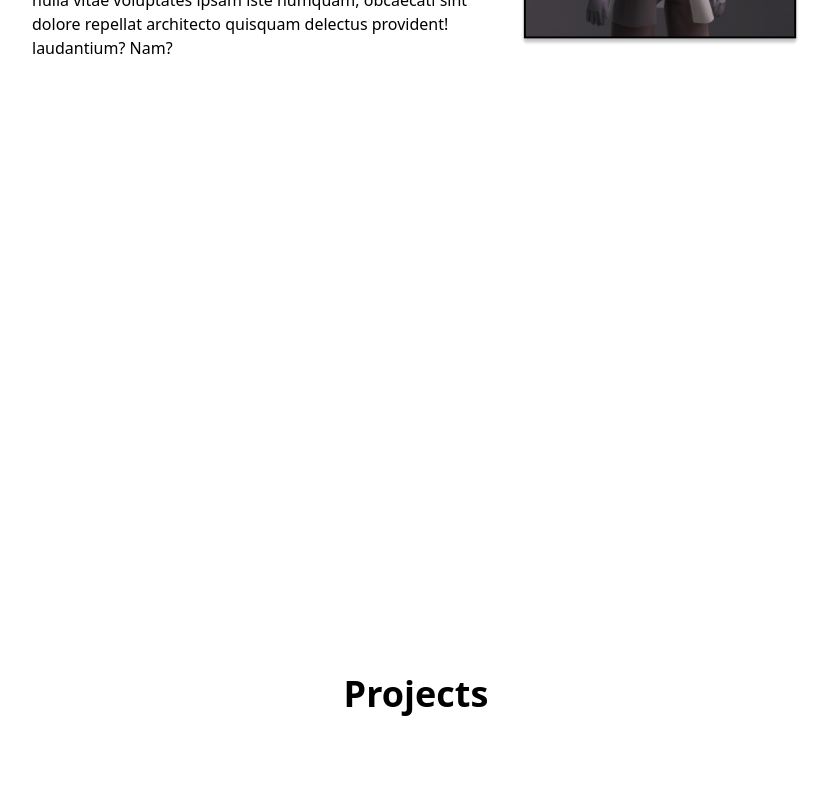
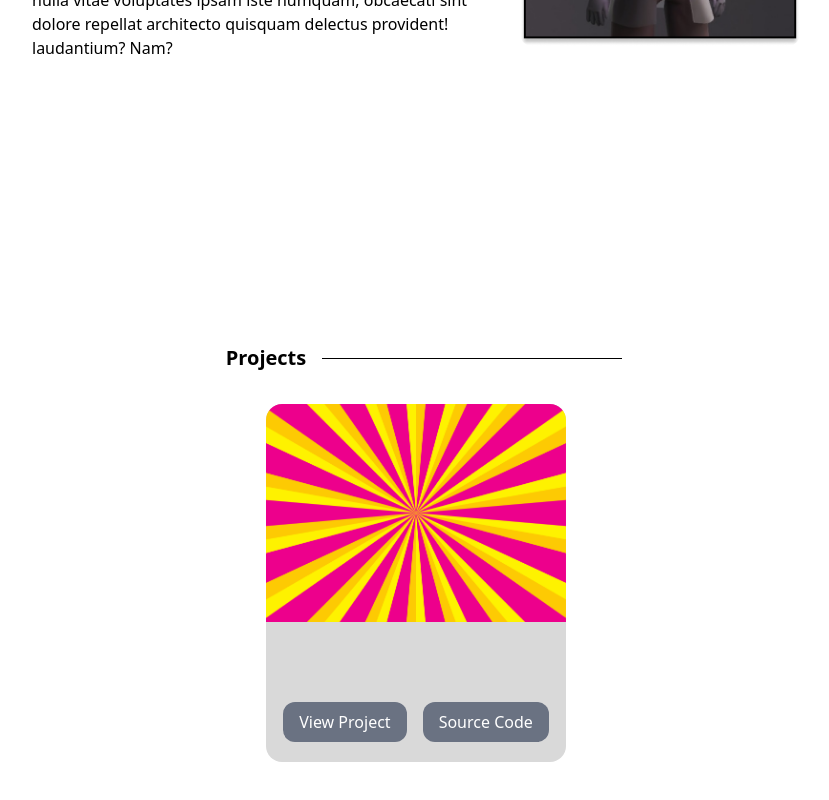
Before and after one commit to Jeivisson/Portfolio, a Next.js app: page / in a window 1280 px wide. Shown: the part 1306-2106 px from the top of the page, without its empty margins (224-1053 px from the left). Built offline with nearby package versions, Linux system fonts and the light colour scheme.

Commit message:
add projects page

```diff
--- a/src/components/about.tsx
+++ b/src/components/about.tsx
@@ -1,5 +1,5 @@
 import Image from "next/image";
-import Avatar from "../../public/Avatar.png";
+import Avatar from "../../public/avatar.png";
 
 export default function About() {
     return (
--- a/src/components/projects.tsx
+++ b/src/components/projects.tsx
@@ -1,10 +1,41 @@
+import Image from "next/image";
+import Projectbg from "../../public/projectbg.png";
+
 export default function Projects() {
     return (
         <section
             id="projects"
-            className="flex flex-col  justify-center items-center text-center py-20 h-screen "
+            className="flex flex-col  justify-center items-center text-center py-20 h-screen"
         >
-            <h1 className="text-4xl font-bold">Projects</h1>
+            <div>
+                <div className="flex flex-col xl:flex-row items-center mb-8">
+                    <h1 className="text-xl xl:mx-4 font-semibold mb-2 xl:mb-0">
+                        Projects
+                    </h1>
+                    <div className="xl:block bg-black w-[300px] h-px"></div>
+                </div>
+            </div>
+            <div className="flex-[0_0_100%] md:flex-[0_0_(100%/3)] px-2">
+                <article className="rounded-2xl bg-[#D9D9D9] min-w-0 p-0 pb-5 w-full">
+                    <div className="relative w-full mb-20">
+                        {/* Lembrar de por  https://www.npmjs.com/package/embla-carousel*/}
+                        <Image
+                            width={300}
+                            height={300}
+                            src={Projectbg}
+                            alt="Imagem"
+                            className="rounded-t-2xl object-cover"
+                        />
+                    </div>
+                    {/* Exemplos de botão */}
+                    <button className="bg-gray-500 text-white px-4 py-2 rounded-xl">
+                        View Project
+                    </button>
+                    <button className="ml-4 bg-gray-500 text-white px-4 py-2 rounded-xl ">
+                        Source Code
+                    </button>
+                </article>
+            </div>
         </section>
     );
 }
```
Also changed, not shown: public/avatar.png (renamed from public/Avatar.png), public/projectbg.png (added).
